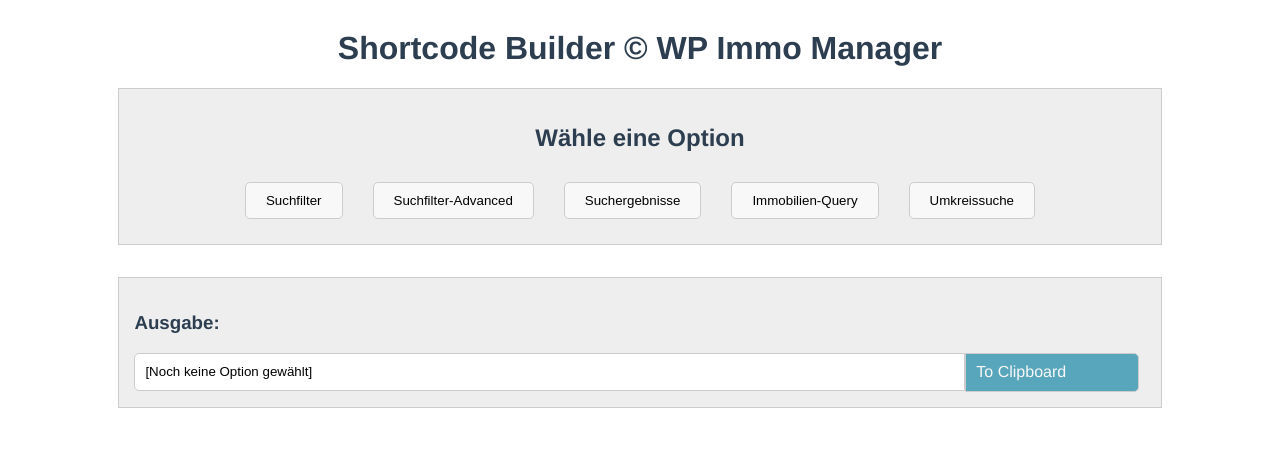
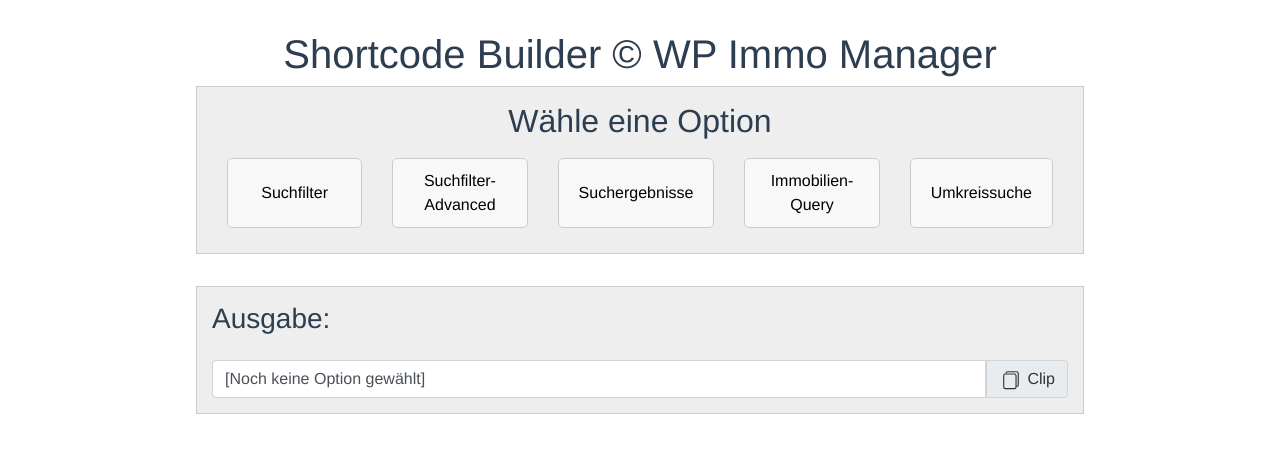
Before and after one commit to media-store-net/wpi-shortcodebuilder-vue, a Vue app: page / in a window 1280 px wide. Shown: the top 452 px of the page. Built offline with nearby package versions, Linux system fonts and the light colour scheme.

Commit message:
- QueryInputCmp.vue html structure

```diff
--- a/public/index.html
+++ b/public/index.html
@@ -1,10 +1,11 @@
 <!DOCTYPE html>
-<html lang="en">
+<html lang="de">
   <head>
     <meta charset="utf-8">
     <meta http-equiv="X-UA-Compatible" content="IE=edge">
     <meta name="viewport" content="width=device-width,initial-scale=1.0">
     <link rel="icon" href="<%= BASE_URL %>favicon.ico">
+    <link rel="stylesheet" href="https://stackpath.bootstrapcdn.com/bootstrap/4.4.1/css/bootstrap.min.css" integrity="sha384-Vkoo8x4CGsO3+Hhxv8T/Q5PaXtkKtu6ug5TOeNV6gBiFeWPGFN9MuhOf23Q9Ifjh" crossorigin="anonymous">
     <title>wpi-shortcodebuilder-vue</title>
   </head>
   <body>
--- a/src/App.vue
+++ b/src/App.vue
@@ -1,5 +1,5 @@
 <template>
-  <div id="app">
+  <div id="app" class="container">
     <Header msg="Shortcode Builder © WP Immo Manager" />
     <ButtonArea />
     <InputArea :with-input="withInput" :content-cmp="inputContent.name"/>
@@ -108,4 +108,15 @@
   color: #2c3e50;
   margin-top: 30px;
 }
+label {
+  display: block;
+}
+input, select {
+  margin: 1em 0;
+  line-height: 2;
+  width: 97%;
+  padding: 5px 10px;
+  border: 1px solid #ccc;
+  border-radius: 5px;
+}
 </style>
--- a/src/components/ButtonArea.vue
+++ b/src/components/ButtonArea.vue
@@ -1,7 +1,8 @@
 <template>
-  <div id="wrapper">
-    <h2>Wähle eine Option</h2>
+  <div id="wrapper" class="row">
+    <h2 class="col-12">Wähle eine Option</h2>
     <ButtonCmp
+      class="col"
       v-for="btn in buttons"
       :btn="btn"
       :key="btn.id"
@@ -38,7 +39,8 @@
         ),
         new Button(
           4, 'Shortcode für ein Immobilien Query', 'Immobilien-Query', true, {
-            name: 'Query'
+            name: 'QueryInputCmp',
+            cmpPath: './QueryInputCmp'
           }
         ),
         new Button(
--- a/src/components/FilterInputCmp.vue
+++ b/src/components/FilterInputCmp.vue
@@ -1,7 +1,7 @@
 <template>
-    <div id="content">
+    <div id="content" class="col form-group">
       <label>Beschriftung des Buttons</label>
-      <input type="text" :value="value" @change="emitValue"/>
+      <input type="text" class="form-control" :value="value" @change="emitValue"/>
     </div>
 </template>
 
@@ -30,15 +30,4 @@
     background: inherit;
     text-align: left;
   }
-  label {
-    display: block;
-  }
-  input {
-    margin: 1em 0;
-    line-height: 2;
-    width: 97%;
-    padding: 5px 10px;
-    border: 1px solid #ccc;
-    border-radius: 5px;
-  }
 </style>
--- a/src/components/InputArea.vue
+++ b/src/components/InputArea.vue
@@ -1,15 +1,17 @@
 <template>
-    <div id="wrapper" v-if="withInput">
-      <h3>Eingabe-Optionen</h3>
+    <div id="wrapper" class="row" v-if="withInput">
+      <h3 class="col-12">Eingabe-Optionen</h3>
       <component :is="contentCmp"></component>
     </div>
 </template>
 
 <script>
 import FilterInputCmp from './FilterInputCmp'
+import QueryInputCmp from './QueryInputCmp'
+
 export default {
   name: 'InputArea',
-  components: { FilterInputCmp },
+  components: { FilterInputCmp, QueryInputCmp },
   props: ['withInput', 'contentCmp']
 }
 </script>
@@ -23,4 +25,7 @@
     background: inherit;
     text-align: left;
   }
+  h3 {
+    padding-left: 0;
+  }
 </style>
--- a/src/components/OutputArea.vue
+++ b/src/components/OutputArea.vue
@@ -2,10 +2,20 @@
   <div id="wrapper">
     <h3>Ausgabe:</h3>
     <div v-if="clipped" class="succes">{{ clipped }}</div>
-    <div>
-      <input type="text" id="output-filed" name="output-field" :value="content"
-             @change="onValueChange"/>
-      <a id="copy" @click="toClipboard">To Clipboard</a>
+    <div class="input-group">
+      <input type="text" id="output-filed" name="output-field" class="form-control"
+             :value="content"
+             @change="onValueChange" />
+      <div class="input-group-append">
+        <div class="input-group-text">
+          <a href="#" @click="toClipboard">
+            <svg class="bi bi-documents" width="1.5em" height="1.4em" viewBox="0 0 20 20" fill="currentColor" xmlns="http://www.w3.org/2000/svg">
+              <path fill-rule="evenodd" d="M5 4h8a2 2 0 012 2v10a2 2 0 01-2 2H5a2 2 0 01-2-2V6a2 2 0 012-2zm0 1a1 1 0 00-1 1v10a1 1 0 001 1h8a1 1 0 001-1V6a1 1 0 00-1-1H5z" clip-rule="evenodd"></path>
+              <path d="M7 2h8a2 2 0 012 2v10a2 2 0 01-2 2v-1a1 1 0 001-1V4a1 1 0 00-1-1H7a1 1 0 00-1 1H5a2 2 0 012-2z"></path>
+            </svg>
+            Clip</a>
+        </div>
+      </div>
     </div>
   </div>
 </template>
@@ -51,29 +61,22 @@
     text-align: left;
     background: #eee;
   }
-
-  input {
-    line-height: 2;
-    padding: 5px 10px;
-    border-radius: 5px 0 0 5px;
-    border: 1px solid #ccc;
-    width: 80%;
+  .input-group-append {
+    margin: 1em 0 0;
+    padding: 0;
+  }
+  .input-group-text {
+    padding: .375rem .75rem;
   }
 
-  #copy {
-    display: inline-block;
-    width: 15%;
-    line-height: 2;
-    padding: 2px 10px 3px 10px;
-    background: #58a6bb;
-    color: #f8f8f8;
-    border: 1px solid #ccc;
-    border-radius: 0 5px 5px 0;
-    vertical-align: top;
+  a {
+    color: #333;
+    display: block;
   }
 
-  #copy:hover {
+  a:hover {
     cursor: pointer;
+    text-decoration: none;
   }
 
   .succes {
--- /dev/null
+++ b/src/components/QueryInputCmp.vue
@@ -0,0 +1,126 @@
+<template>
+  <form @submit.prevent="onSubmitData">
+    <div id="content">
+      <div class="row">
+        <p class="col-12 lead">Explizite Auswahl einer Immobilie:</p>
+        <div class="col">
+          <label>POST-ID</label>
+          <input type="text" class="form-control"/>
+        </div>
+        <div class="col">
+          <label>Objektnummer</label>
+          <input type="text" name="ocject_nr" class="form-control"/>
+        </div>
+      </div>
+      <hr>
+      <div class="row">
+        <p class="lead col-12">Mehrfachauswahl:</p>
+        <div class="col">
+          <label>Anzahl Immobilien / Seite</label>
+          <input type="number" class="form-control"/>
+        </div>
+        <div class="col">
+          <label>Sortierung</label>
+          <select class="form-control">
+            <option>---</option>
+            <option>Aufsteigend</option>
+            <option>Absteigend</option>
+          </select>
+        </div>
+        <div class="col">
+          <label>Sortiere nach</label>
+          <select class="form-control">
+            <option>---</option>
+            <option value="">ID</option>
+            <option value="">Autor</option>
+            <option value="">Titel</option>
+            <option value="">Name</option>
+            <option value="">TYP</option>
+            <option value="">Datum</option>
+            <option value="">Letzte Aktualisierung</option>
+            <option value="">Zufällig</option>
+            <option value="">Anzahl Kommentare</option>
+          </select>
+        </div>
+      </div>
+      <hr>
+      <div class="row">
+        <div class="col">
+          <label>Vermarktungsart</label>
+          <select class="form-control">
+            <option>---</option>
+            <option>Kauf</option>
+            <option>Miete / Pacht</option>
+          </select>
+        </div>
+        <div class="col">
+          <label>Objekttyp</label>
+          <select class="form-control">
+            <option>---</option>
+            <option>Haus</option>
+            <option>Wohnung</option>
+            <option>Zimmer</option>
+            <option>Grundstück</option>
+            <option>Gewerbe</option>
+          </select>
+        </div>
+        <div class="col">
+          <label>Verknüpfung</label>
+          <select class="form-control">
+            <option>---</option>
+            <option value="">UND</option>
+            <option value="">ODER</option>
+          </select>
+        </div>
+      </div>
+      <hr>
+      <div class="row">
+        <div class="col">
+          <label>Meta enthalten</label>
+          <select class="form-control">
+            <option>---</option>
+            <option>Verkauft / Vermietet</option>
+            <option>Ort</option>
+          </select>
+        </div>
+        <div class="col">
+          <label>Meta ausschließen</label>
+          <select class="form-control">
+            <option>---</option>
+            <option>Verkauft / Vermietet</option>
+            <option>Ort</option>
+          </select>
+        </div>
+      </div>
+      <hr>
+      <div class="row">
+        <div class="col">
+          <button type="submit" class="btn btn-outline-info btn-lg float-right">Übernehmen</button>
+        </div>
+      </div>
+    </div>
+  </form>
+</template>
+
+<script>
+export default {
+  name: 'QueryInputCmp',
+  data: function () {
+    return {
+      formData: {}
+    }
+  },
+  methods: {
+    onSubmitData: function (event) {
+      console.log(event)
+    }
+  }
+}
+</script>
+
+<style scoped>
+  #content {
+    width: 100%;
+  }
+
+</style>
```
